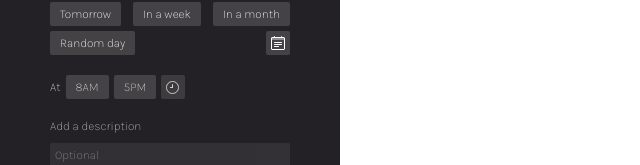
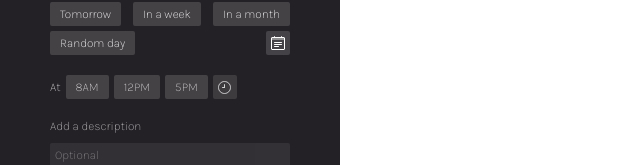
Before and after one commit to Matt-Hulme/Remind.Me, a React (Vite) app: page / in a window 1280 px wide. Shown: the part 235-400 px from the top of the page, without its empty margins (0-640 px from the left). Built offline with nearby package versions, Linux system fonts and the light colour scheme.

Commit message:
Noon added

```diff
--- a/src/components/TimeSelector.jsx
+++ b/src/components/TimeSelector.jsx
@@ -30,6 +30,16 @@ export default function TimeSelector({ onTimeChange }) {
         </div>
       </SelectableOptionRectangle>
       <SelectableOptionRectangle
+        onClick={() => handleTimeSelection('12PM')}
+        className={activeTime === '12PM' ? 'NotiTimeActive' : ''}
+      >
+
+        <div>
+          12PM
+        </div>
+      </SelectableOptionRectangle>
+
+      <SelectableOptionRectangle
         onClick={() => handleTimeSelection('5PM')}
         className={activeTime === '5PM' ? 'NotiTimeActive' : ''}
       >
```
